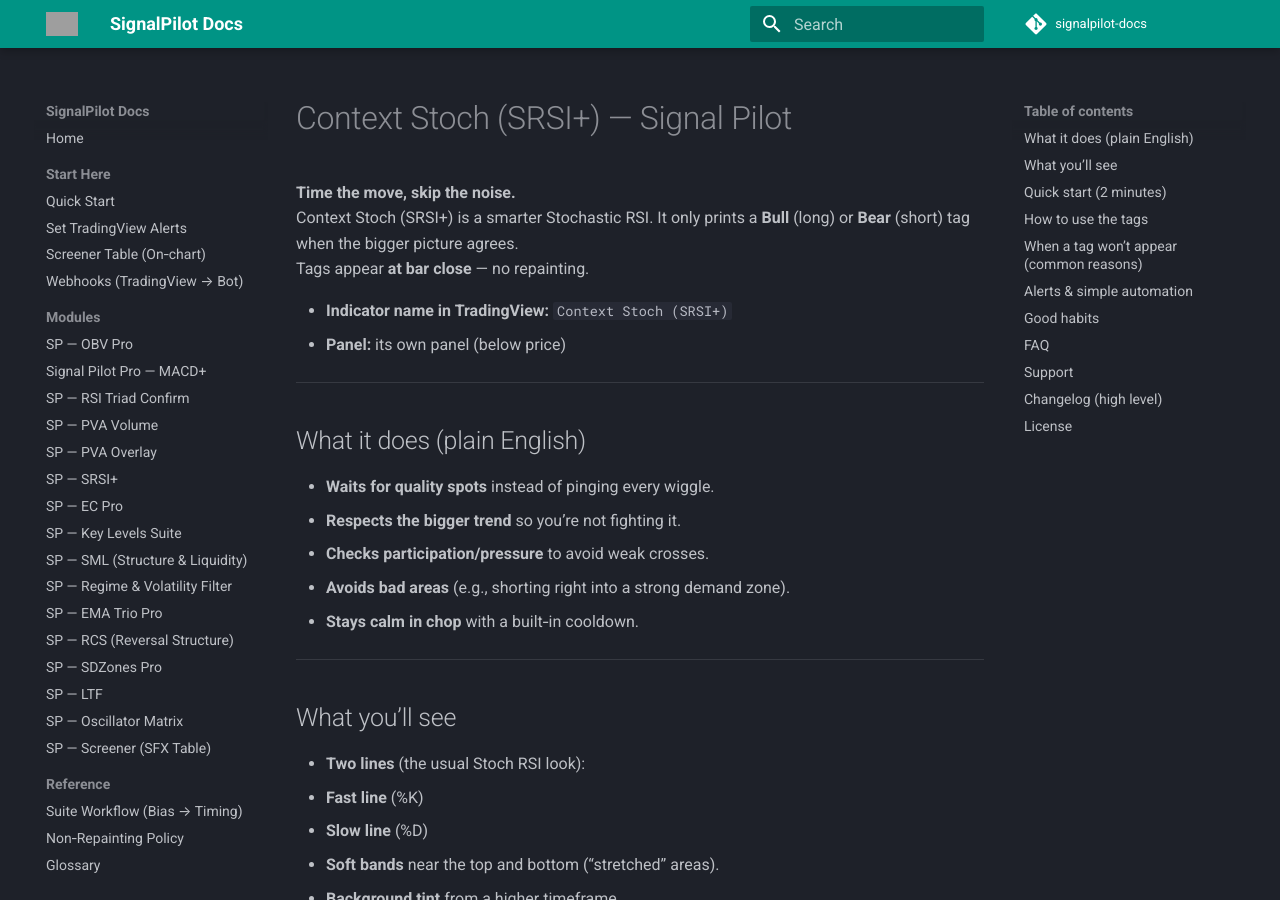
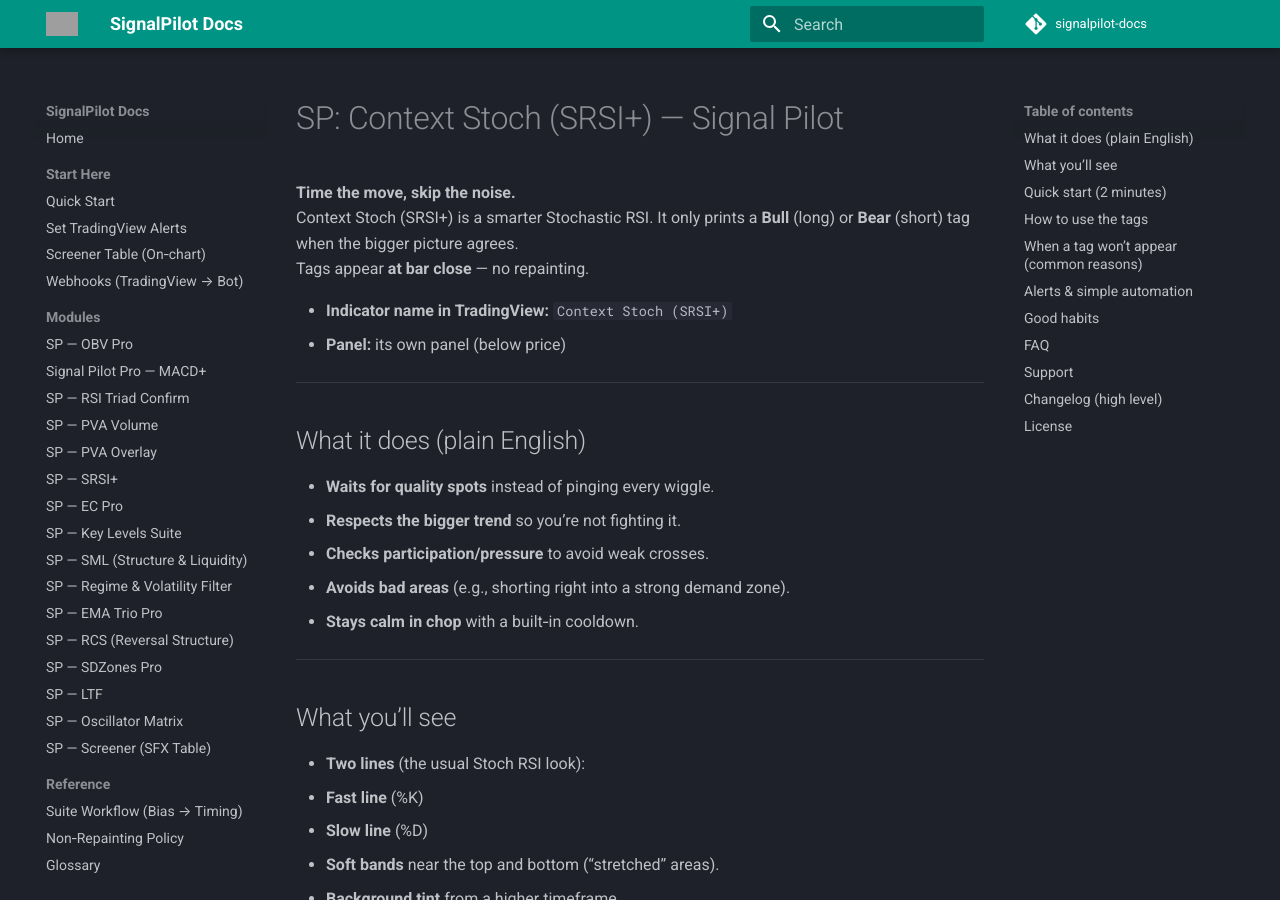
Before and after one commit to Signalpilot/signalpilot-docs, an MkDocs documentation site: the page built from docs/sp-contextstoch-rsi.md, in a window 1280 px wide and 900 px high. Built offline with MkDocs 1.6.1 and Material for MkDocs 9.7.7, drawn with Linux system fonts in a browser that asks for light colours; comment, search, counter and statistics services are not loaded; grey boxes are pictures that could not be loaded.

```diff
--- a/docs/sp-contextstoch-rsi.md
+++ b/docs/sp-contextstoch-rsi.md
@@ -1,4 +1,4 @@
-# Context Stoch (SRSI+) — Signal Pilot
+# SP: Context Stoch (SRSI+) — Signal Pilot
 
 **Time the move, skip the noise.**
 Context Stoch (SRSI+) is a smarter Stochastic RSI. It only prints a **Bull** (long) or **Bear** (short) tag when the bigger picture agrees.
```
